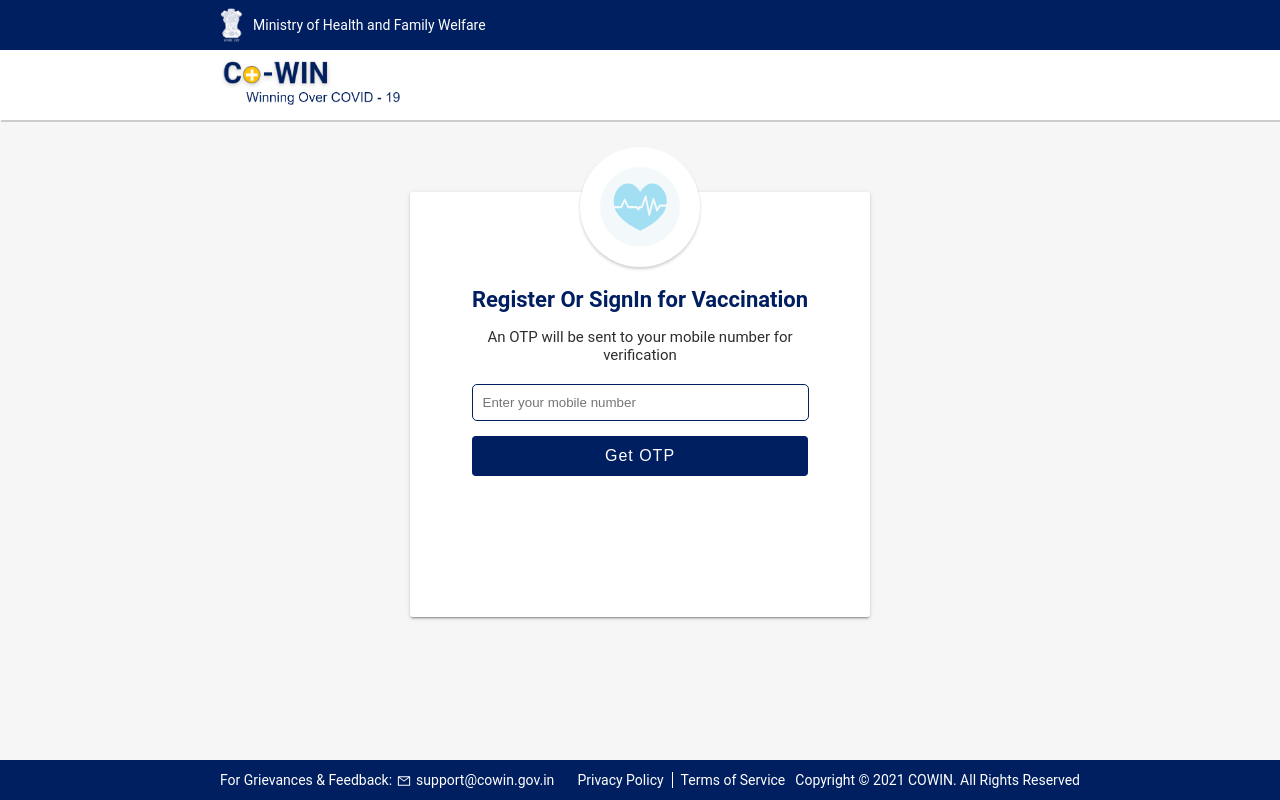
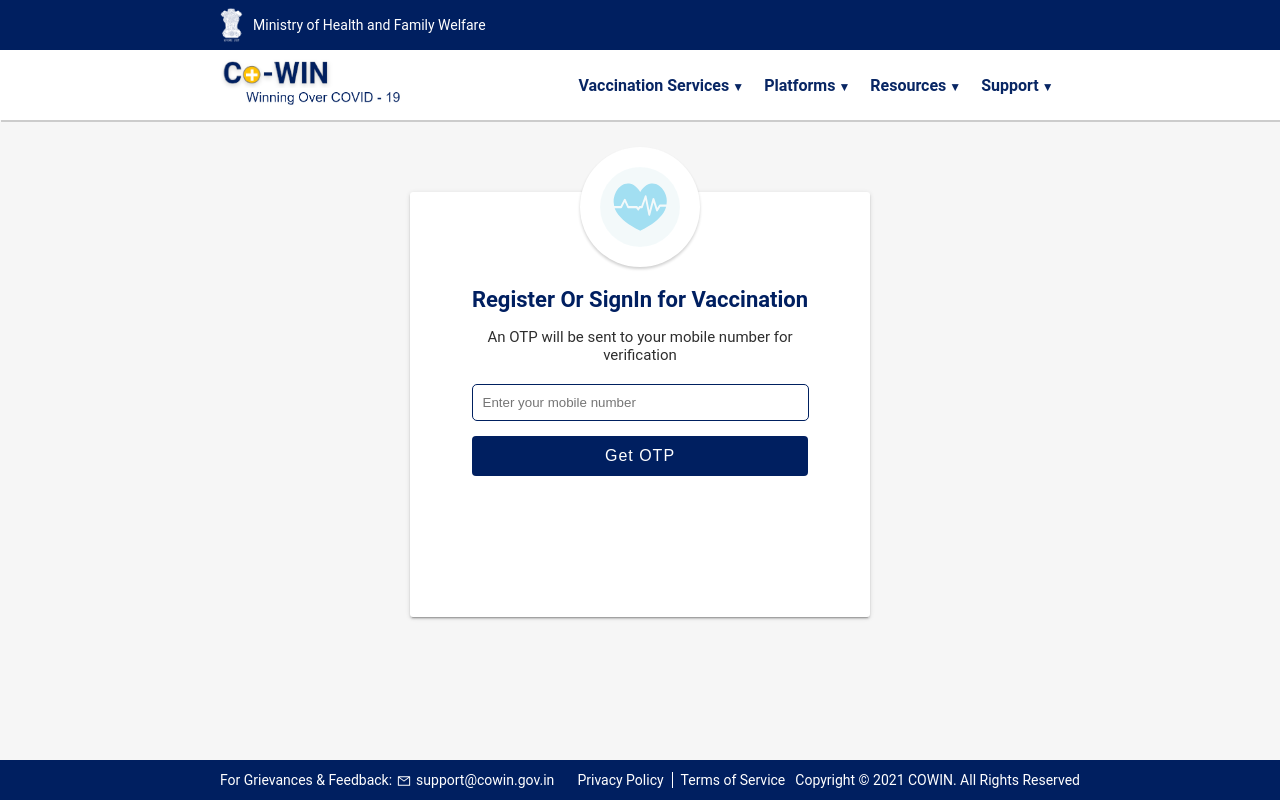
Before and after one commit to 8hanman8/cowin-ui, a React (Create React App) app: page /register in a window 1280 px wide. Built offline with nearby package versions, Linux system fonts and the light colour scheme.

Commit message:
added drop downs in header

```diff
--- a/src/components/common/dropdown-menu/drop-down-menu.js
+++ b/src/components/common/dropdown-menu/drop-down-menu.js
@@ -1,20 +1,30 @@
 import { useState } from "react";
 import styles from "./drop-down-menu.module.css";
 
-function DropDownMenu({ data, onChange }) {
+function DropDownMenu({ data, onChange, ...rest }) {
   const [state, setState] = useState({ openPopup: false });
   const handleChange = (event) => {
-    onChange(event.target.dataset.key);
+    if (onChange) {
+      onChange(event.target.dataset.key);
+    }
     setState({ ...state, openPopup: !state.openPopup });
   };
-  if (!data.title) {
+  const clickedOnOverlay = () => {
+    setState({ ...state, openPopup: !state.openPopup });
+  };
+  if (!data || !data.title) {
     throw new Error("Title is required for drop down menu");
   }
   if (!data.menuOptions) {
     throw new Error("menu options are required for drop down menu");
   }
+  const keysArray = data.menuOptions.map((x) => x.key);
+  const keysSet = new Set(keysArray);
+  if (keysSet.size !== keysArray.length) {
+    throw new Error("keys must be unique in menu options array");
+  }
   return (
-    <div>
+    <div {...rest}>
       <div
         className={styles.dropDownMenu}
         style={{ cursor: "pointer" }}
@@ -43,6 +53,11 @@ function DropDownMenu({ data, onChange }) {
           ""
         )}
       </div>
+      {state.openPopup ? (
+        <div className={styles.overlay} onClick={clickedOnOverlay}></div>
+      ) : (
+        ""
+      )}
     </div>
   );
 }
--- a/src/components/common/dropdown-menu/drop-down-menu.module.css
+++ b/src/components/common/dropdown-menu/drop-down-menu.module.css
@@ -7,13 +7,14 @@
   margin-left: 3px;
 }
 .popup {
-  display: absolute;
+  position: absolute;
   background-color: white;
   border: 1px solid #ccc;
   width: fit-content;
   box-shadow: 0 2px 4px -1px rgb(0 0 0 / 20%), 0 4px 5px 0 rgb(0 0 0 / 14%),
     0 1px 10px 0 rgb(0 0 0 / 12%);
   border-radius: 4px;
+  z-index: 1;
 }
 .ul {
   list-style: none;
@@ -35,3 +36,15 @@
   cursor: pointer;
   font-weight: bold;
 }
+.overlay {
+  position: fixed;
+  width: 100%;
+  height: 100%;
+  background: transparent;
+  opacity: 0.5;
+  top: 0;
+  bottom: 0;
+  left: 0;
+  right: 0;
+  z-index: 99999999999;
+}
--- a/src/components/pages/play-ground.js
+++ b/src/components/pages/play-ground.js
@@ -10,8 +10,15 @@ class PlayGround extends Component {
           marginLeft: "100px",
         }}
       >
+        <div
+          style={{
+            border: "1px solid red",
+            height: "75px",
+            display: "flex",
+            alignItems: "center",
+          }}
+        >
           <DropDownMenu
-          title="Vaccinatin Services"
             onChange={this.onChangeHandler}
             data={{
               title: "Vaccination Services",
@@ -32,6 +39,7 @@ class PlayGround extends Component {
             }}
           />
         </div>
+      </div>
     );
   }
   onChangeHandler = (key) => {
--- a/src/components/registration/header2.js
+++ b/src/components/registration/header2.js
@@ -1,12 +1,34 @@
 import React, { Component } from "react";
 import Covid19logo from "../../assets/icons/covid19logo.jpg";
+import DropDownMenu from "../common/dropdown-menu/drop-down-menu";
+import {
+  VACCINATION_SERVICES_DROPDOWN_DATA,
+  PLATFORMS_DROPDOWN_DATA,
+  RESOURCES_DROPDOWN_DATA,
+  SUPPORT_DROPDOWN_DATA,
+} from "./registration-utils";
 
 class Header2 extends Component {
   render() {
     return (
       <div style={styles.header}>
-        <div style={{ marginLeft: "220px", paddingTop: "5px" }}>
+        <div style={{ marginLeft: "220px", paddingTop: "5px", width: "28%" }}>
           <img src={Covid19logo} alt="logo" style={{ width: 185 }} />
+        </div>
+        <div style={{ display: "flex", alignItems: "center" }}>
+          <DropDownMenu data={VACCINATION_SERVICES_DROPDOWN_DATA} />
+          <DropDownMenu
+            data={PLATFORMS_DROPDOWN_DATA}
+            style={{ marginLeft: "20px" }}
+          />
+          <DropDownMenu
+            data={RESOURCES_DROPDOWN_DATA}
+            style={{ marginLeft: "20px" }}
+          />
+          <DropDownMenu
+            data={SUPPORT_DROPDOWN_DATA}
+            style={{ marginLeft: "20px" }}
+          />
         </div>
       </div>
     );
@@ -17,6 +39,7 @@ const styles = {
     width: "100%",
     height: "70px",
     boxShadow: "1px 2px 1px 0 #ccc",
+    display: "flex",
   },
 };
 
--- /dev/null
+++ b/src/components/registration/registration-utils.js
@@ -0,0 +1,99 @@
+export const VACCINATION_SERVICES_DROPDOWN_DATA = {
+  title: "Vaccination Services",
+  menuOptions: [
+    {
+      key: "rm",
+      description: "Register Members",
+    },
+    {
+      key: "svc",
+      description: "Search Vaccination Centers",
+    },
+    {
+      key: "bvs",
+      description: "Book Vaccination Slots",
+    },
+    {
+      key: "ma",
+      description: "Manage Appointment",
+    },
+    {
+      key: "dc",
+      description: "Download Certificate",
+    },
+  ],
+};
+
+export const PLATFORMS_DROPDOWN_DATA = {
+  title: "Platforms",
+  menuOptions: [
+    {
+      key: "coint",
+      description: "CoWIN internatinal",
+    },
+    {
+      key: "vaccinator",
+      description: "Vaccinator",
+    },
+    {
+      key: "deptLog",
+      description: "Department Login",
+    },
+    {
+      key: "vc",
+      description: "Verify Certificate",
+    },
+    {
+      key: "dc",
+      description: "Vaccination Statistics",
+    },
+  ],
+};
+
+export const RESOURCES_DROPDOWN_DATA = {
+  title: "Resources",
+  menuOptions: [
+    {
+      key: "hgvnt",
+      description: "How to get Vaccinated",
+    },
+    {
+      key: "dnd",
+      description: "Dos and Don'ts",
+    },
+    {
+      key: "over",
+      description: "Overfview",
+    },
+    {
+      key: "apig",
+      description: "API guidelines",
+    },
+  ],
+};
+
+export const SUPPORT_DROPDOWN_DATA = {
+  title: "Support",
+  menuOptions: [
+    {
+      key: "freq",
+      description: "Frequently Asked Questions",
+    },
+    {
+      key: "certc",
+      description: "Certificate Corrections",
+    },
+    {
+      key: "certnot",
+      description: "Certificate Not Received",
+    },
+    {
+      key: "block",
+      description: "Blocked Accounts",
+    },
+    {
+      key: "contact",
+      description: "Contact Us",
+    },
+  ],
+};
```
Lines whose indentation alone changed are shown as unchanged.
